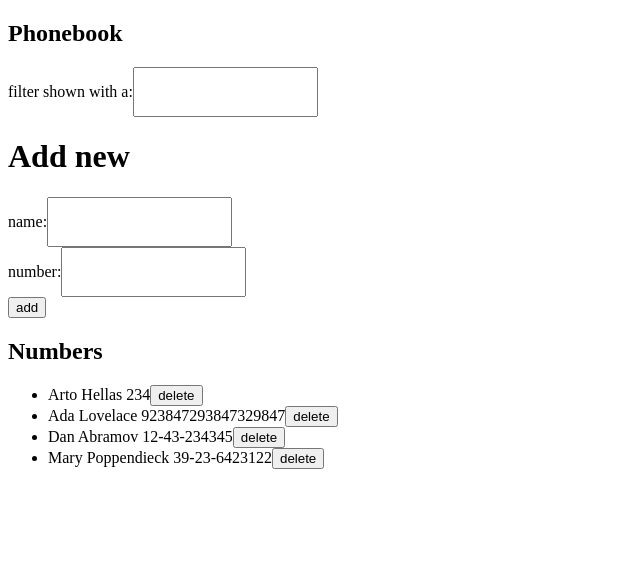
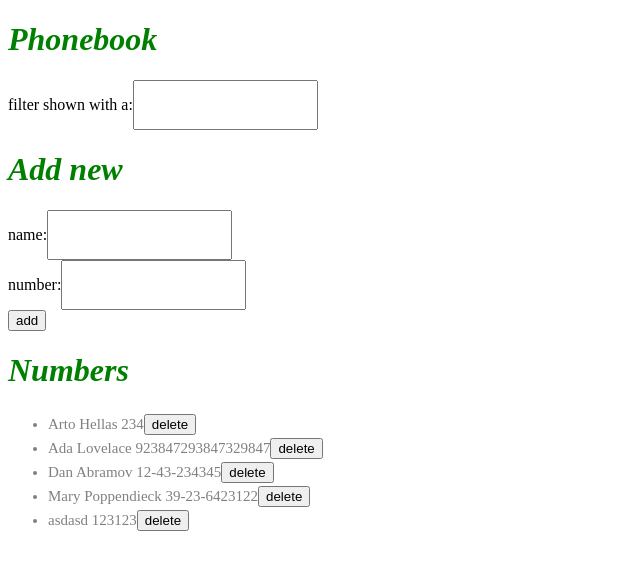
Before and after one commit to NeggFriedRice/fullstackopen, a React (Vite) app in the folder part2/phonebook/: page / in a window 1280 px wide. Shown: the top 570 px of the page, without its empty margins (0-640 px from the left). Built offline with nearby package versions, Linux system fonts and the light colour scheme; data requests are answered from the project's data file.

Commit message:
Complete exercise 2.16

```diff
--- a/part2/phonebook/db.json
+++ b/part2/phonebook/db.json
@@ -19,6 +19,11 @@
       "name": "Mary Poppendieck",
       "number": "39-23-6423122",
       "id": "4"
+    },
+    {
+      "id": "0965",
+      "name": "asdasd",
+      "number": "123123"
     }
   ]
 }
--- a/part2/phonebook/src/App.jsx
+++ b/part2/phonebook/src/App.jsx
@@ -6,6 +6,7 @@ import PersonForm from './components/PersonForm'
 import { useEffect } from 'react'
 import axios from 'axios'
 import personService from './services/persons'
+import Notification from './components/Notification'
 
 const App = () => {
   const [persons, setPersons] = useState([])
@@ -13,6 +14,7 @@ const App = () => {
   const [newNumber, setNewNumber] = useState('')
   const [searchPerson, setSearchPerson] = useState("")
   const [filtered, setFiltered] = useState([])
+  const [notif, setNotif] = useState(null)
 
   const getPersons = () => {
 
@@ -78,9 +80,14 @@ const App = () => {
       // Above code replaced by personService.js
       personService.addPerson(newEntry)
         .then(response => {
+          setNotif(`${response.name} added to phonebook`)
           console.log("Person added")
           setPersons(persons.concat(response))
         })
+
+      setTimeout(() => {
+        setNotif(null)
+      }, 5000)
     }
   }
 
@@ -111,7 +118,8 @@ const App = () => {
 
   return (
     <div>
-      <h2>Phonebook</h2>
+      <h1>Phonebook</h1>
+      <Notification notif={notif}/>
       <Filter handleSearchPerson={handleSearchPerson} searchPerson={searchPerson}/>
       <PersonForm handleSubmit={handleSubmit} handleInputChange={handleInputChange} handleNumberChange={handleNumberChange} newName={newName} newNumber={newNumber}/>
       <DisplayData
--- a/part2/phonebook/src/components/DisplayData.jsx
+++ b/part2/phonebook/src/components/DisplayData.jsx
@@ -3,7 +3,7 @@ const DisplayData = ({ searchPerson, persons, filtered, deletePerson }) => {
     return (
 
         <>
-            <h2>Numbers</h2>
+            <h1>Numbers</h1>
             <ul>
                 {/* {filtered.map((person) => <li key={person.id}>{person.name} {person.number}</li>)} */}
 
--- /dev/null
+++ b/part2/phonebook/src/components/Notification.jsx
@@ -0,0 +1,25 @@
+const Notification = ({notif}) => {
+
+    const notifStyle = {
+        color: 'green',
+        backgroundColor: 'lightgrey',
+        fontSize: 16,
+        borderColor: 'green',
+        borderStyle: 'solid',
+        borderRadius: 5,
+        padding: 10,
+        marginBottom: 10,
+    }
+
+    if (notif === null) {
+        return null
+    }
+
+    return (
+        <div style={notifStyle}>
+            {notif}
+        </div>
+    )
+}
+
+export default Notification
--- a/part2/phonebook/src/index.css
+++ b/part2/phonebook/src/index.css
@@ -0,0 +1,10 @@
+h1 {
+    color: green;
+    font-style: italic;
+}
+
+li {
+    color: grey;
+    padding-top: 3px;
+    font-size: 15px;
+}
```
